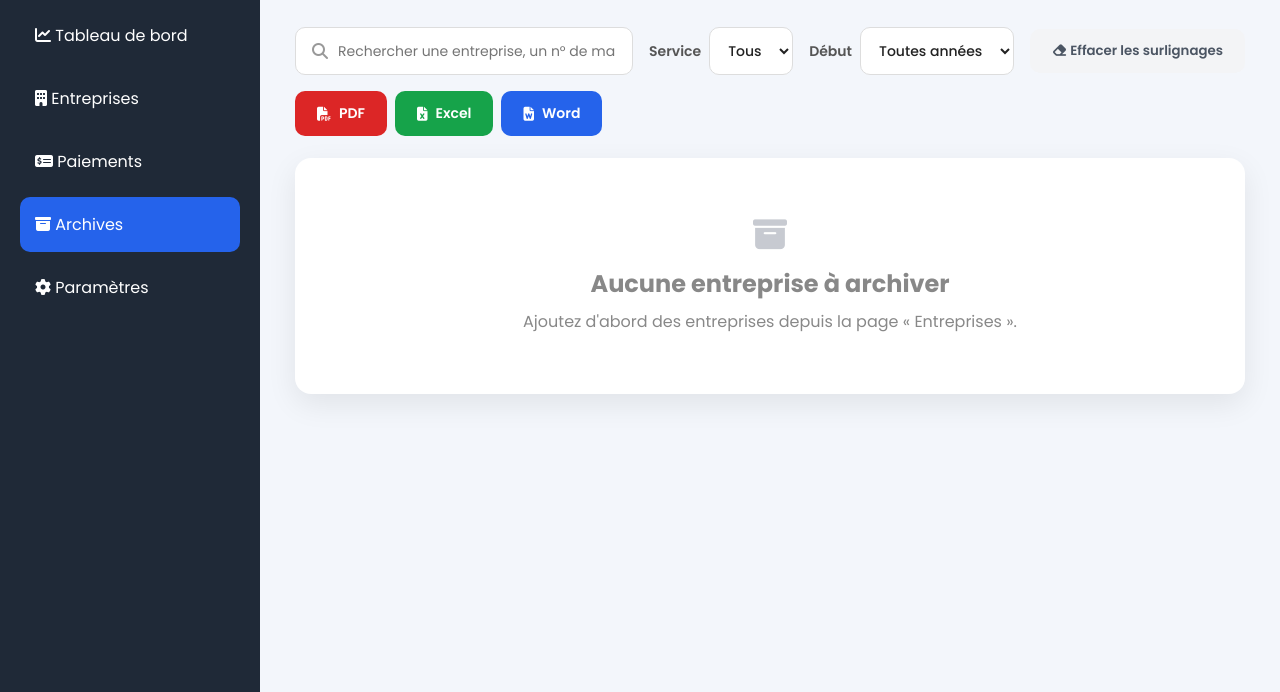
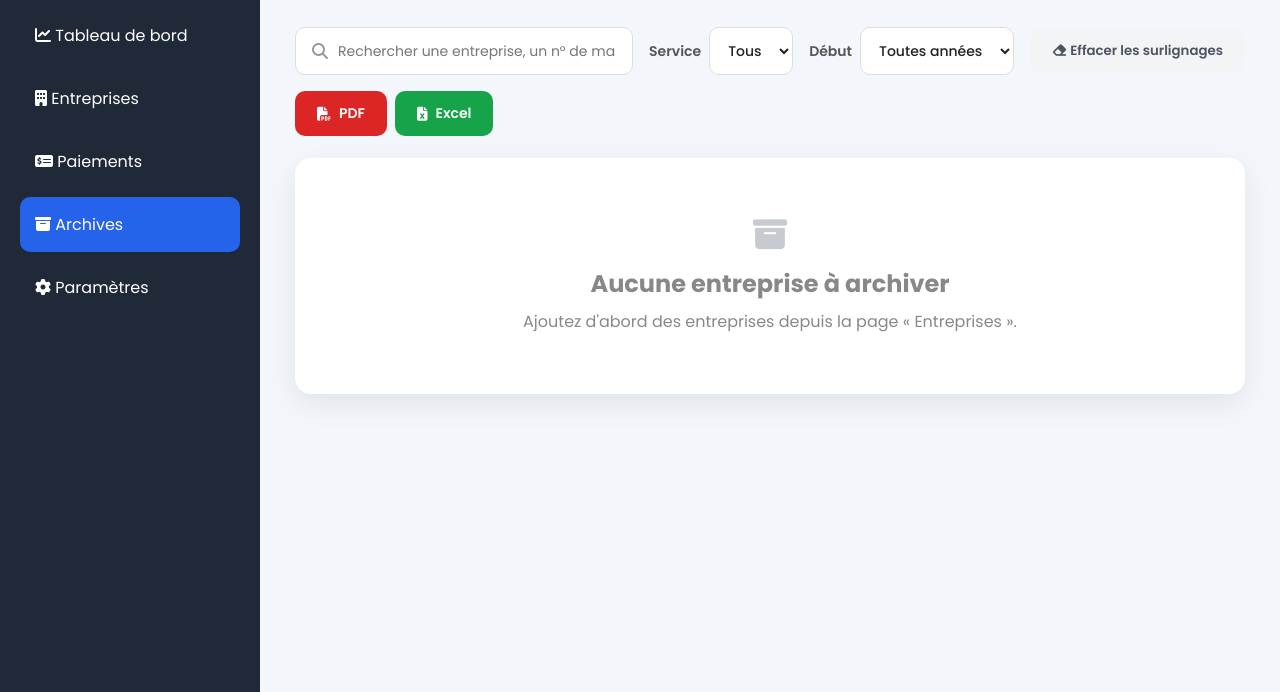
Before and after one commit to paytrack-gif/-paytrack, a plain HTML site: page archive.html in a window 1280 px wide. Shown: the part 108-800 px from the top of the page. Drawn offline with nearby package versions, Linux system fonts and the light colour scheme.

Commit message:
remove word button

```diff
--- a/archive.html
+++ b/archive.html
@@ -114,9 +114,6 @@
                 <button type="button" id="exportExcel" class="btn btn-export btn-export-excel" title="Exporter en Excel">
                     <i class="fa-solid fa-file-excel"></i> Excel
                 </button>
-                <button type="button" id="exportWord" class="btn btn-export btn-export-word" title="Exporter en Word">
-                    <i class="fa-solid fa-file-word"></i> Word
-                </button>
             </div>
 
             <div class="archive-count" id="archiveCount"></div>
```
